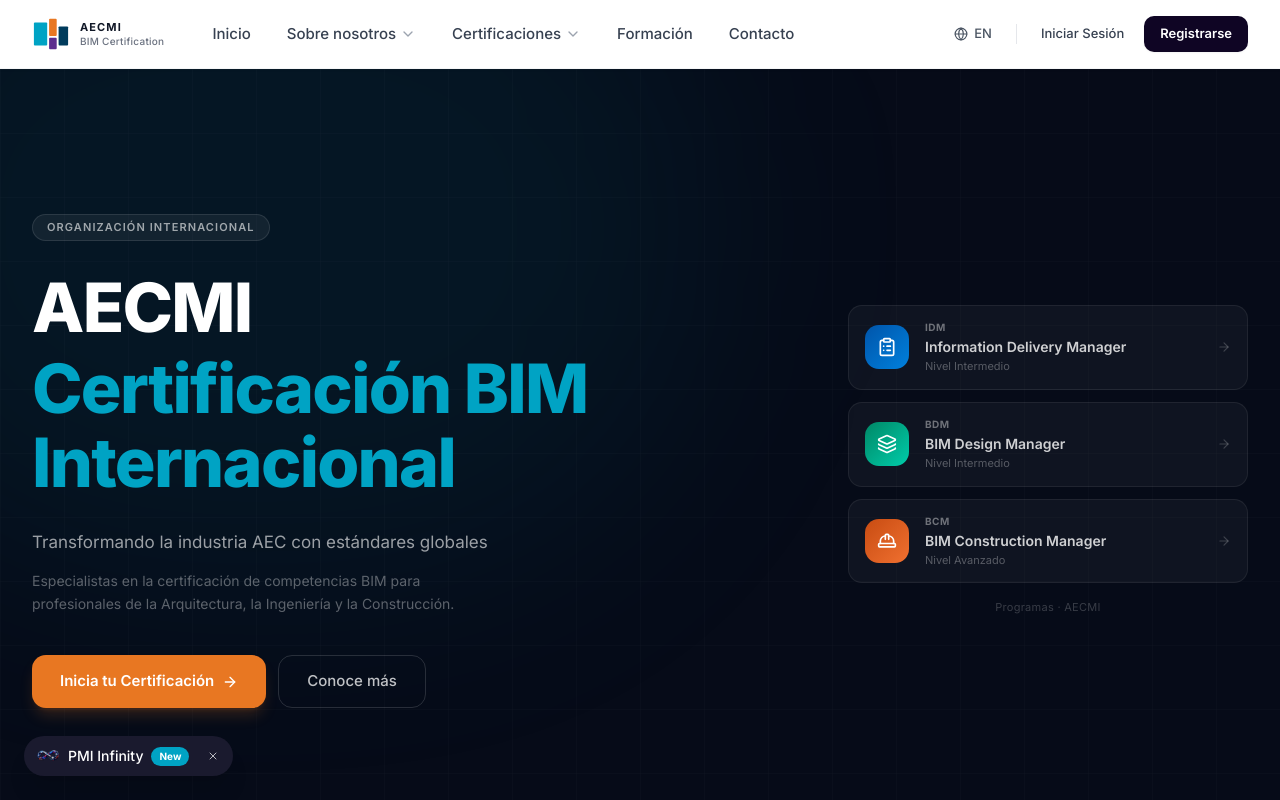
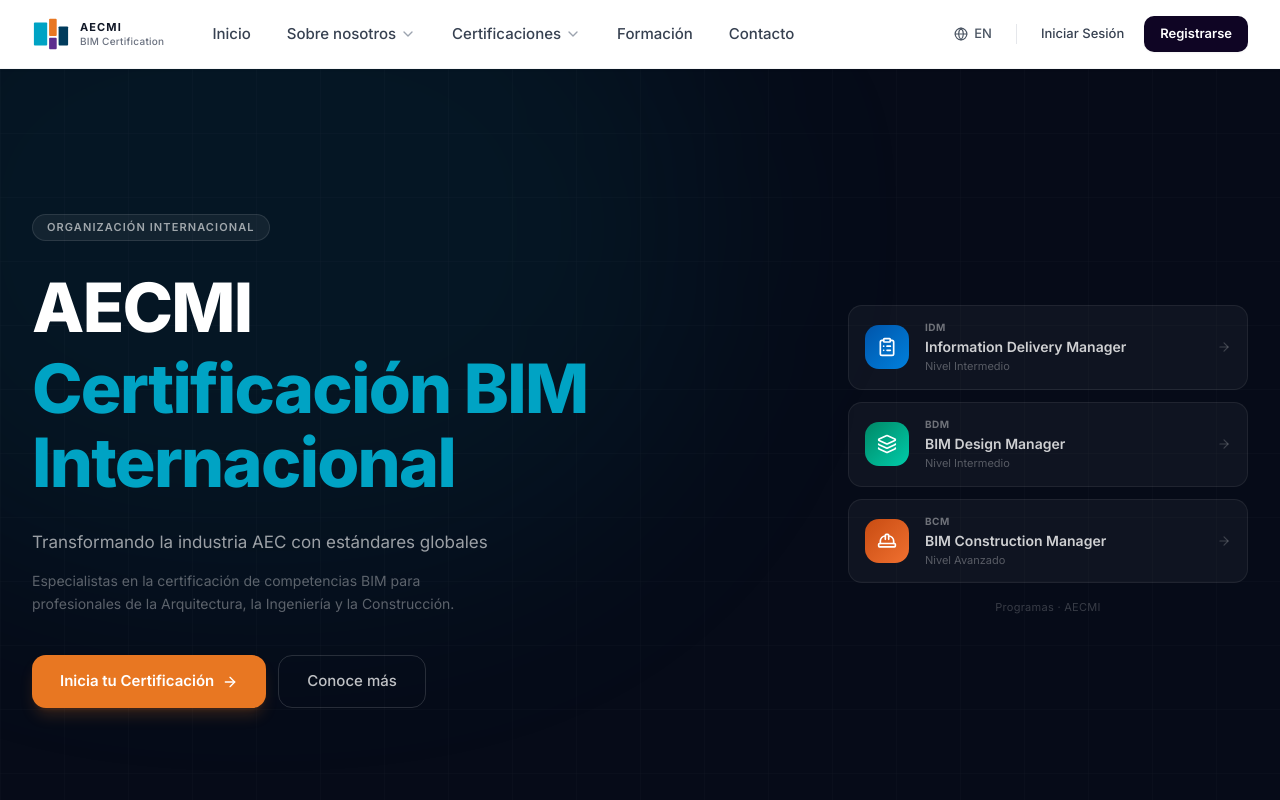
Before and after one commit to miguelluengo06598/awhpmlg, a Next.js app: page / in a window 1280 px wide. Shown: the top 800 px of the page. Built offline with nearby package versions, Linux system fonts and the light colour scheme.

Commit message:
remove: Delete PMI Infinity floating button
- Remove InfinityBadge component (fixed bottom-left floating badge)
- Remove import and usage from app/layout.tsx
- Build: 56 pages, 0 errors

```diff
--- a/app/layout.tsx
+++ b/app/layout.tsx
@@ -3,7 +3,6 @@
 import "./globals.css";
 import Header from "@/components/sections/Header";
 import Footer from "@/components/sections/Footer";
-import InfinityBadge from "@/components/sections/InfinityBadge";
 import ServiceWorkerCleanup from "@/components/ServiceWorkerCleanup";
 import { PageTransition } from "@/components/PageTransition";
 
@@ -40,7 +39,6 @@
         <Header />
         {children}
         <Footer />
-        <InfinityBadge />
       </body>
     </html>
   );
--- a/components/sections/InfinityBadge.tsx
+++ /dev/null
@@ -1,43 +0,0 @@
-'use client'
-
-import { useState } from 'react'
-import { motion, AnimatePresence } from 'framer-motion'
-import { X } from 'lucide-react'
-
-export default function InfinityBadge() {
-  const [visible, setVisible] = useState(true)
-
-  if (!visible) return null
-
-  return (
-    <AnimatePresence>
-      <motion.div
-        initial={{ x: -100, opacity: 0 }}
-        animate={{ x: 0, opacity: 1 }}
-        exit={{ x: -100, opacity: 0 }}
-        transition={{ duration: 0.5, delay: 1 }}
-        className="fixed bottom-6 left-6 z-50"
-      >
-        <div className="flex items-center gap-3 bg-[#1A1A2E] rounded-full pl-3 pr-2 py-2 shadow-xl">
-          <div className="flex items-center gap-2">
-            <img
-              src="/images/infinity.png"
-              alt="PMI Infinity"
-              className="w-6 h-6 object-contain"
-            />
-            <span className="text-sm font-medium text-white">PMI Infinity</span>
-            <span className="px-2 py-0.5 text-[10px] font-bold text-white bg-[#00A3C4] rounded-full">
-              New
-            </span>
-          </div>
-          <button
-            onClick={() => setVisible(false)}
-            className="w-6 h-6 flex items-center justify-center rounded-full hover:bg-white/10 transition-colors"
-          >
-            <X className="w-3 h-3 text-white/70" />
-          </button>
-        </div>
-      </motion.div>
-    </AnimatePresence>
-  )
-}
```
